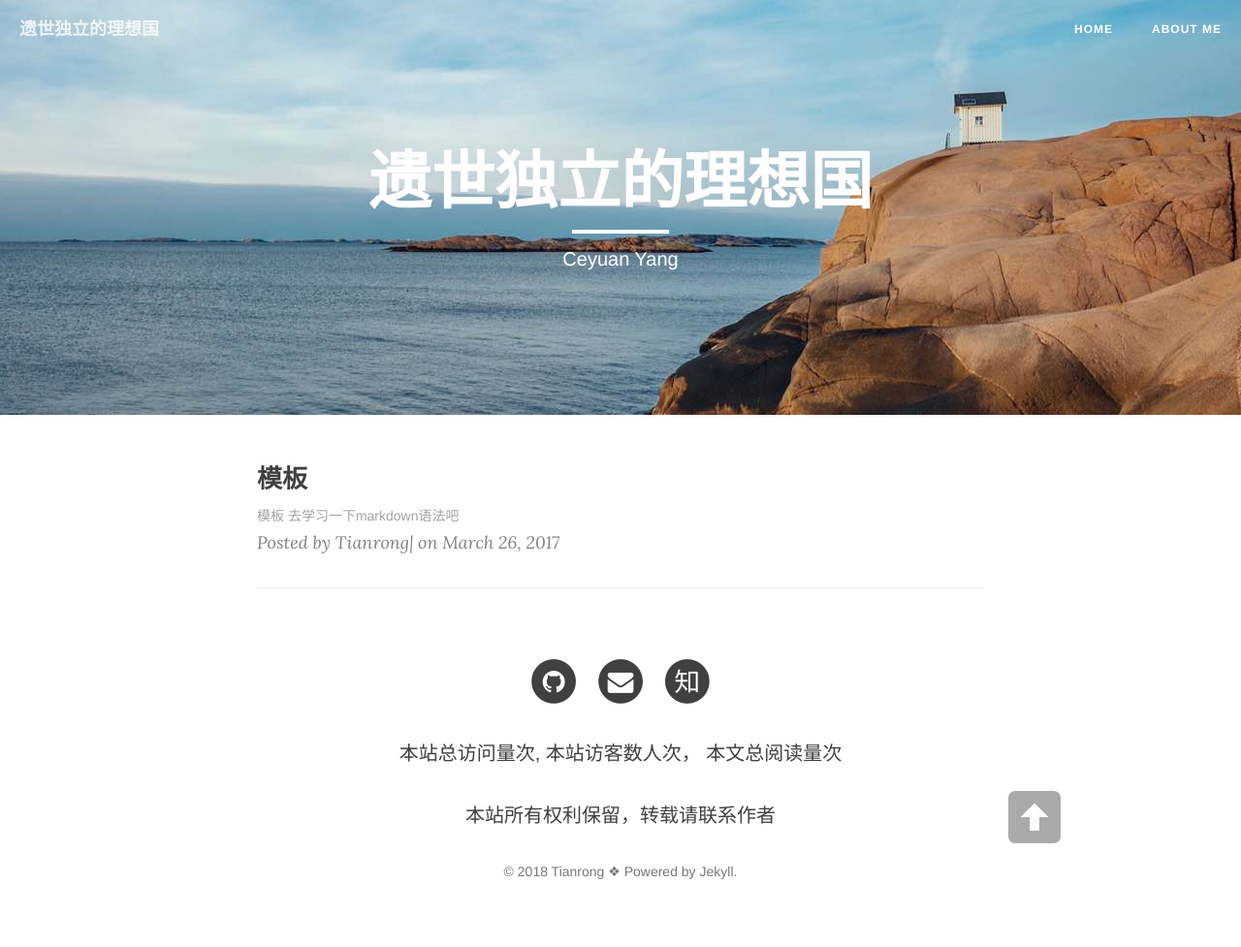
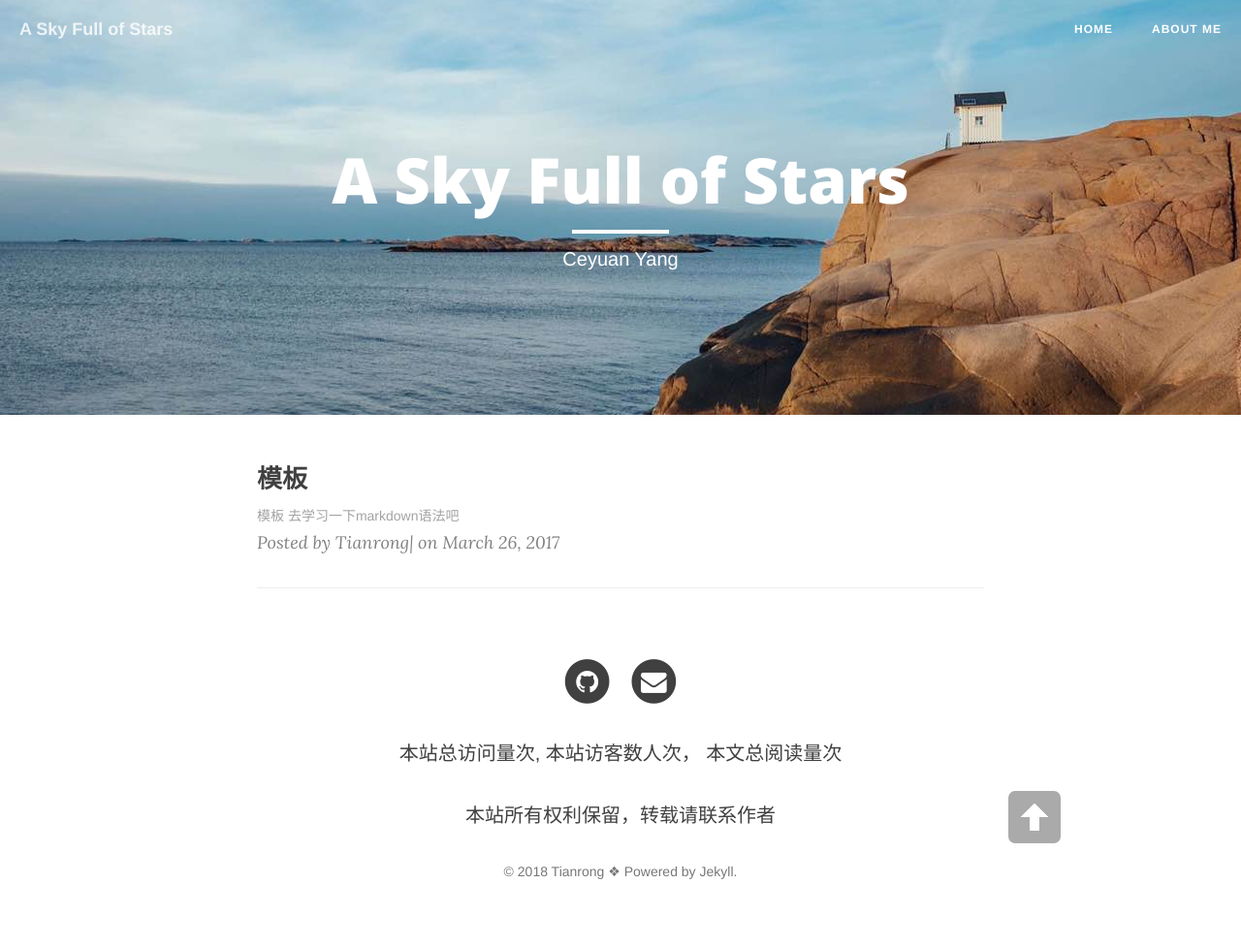
Before and after one commit to trchen12/trchen12.github.io, a Jekyll site: the page built from index.html, in a window 1280 px wide. Shown: the whole page at 97% size. Built offline with Jekyll 4.4.1, drawn with Linux system fonts in a browser that asks for light colours; nearby versions of some CDN libraries; the list of posts is cut into pages by our own code; comment, search, counter and statistics services are not loaded; some of the changed lines change nothing that is shown.

Commit message:
Update _config.yml

```diff
--- a/_config.yml
+++ b/_config.yml
@@ -1,5 +1,5 @@
 # Site settings
-title: 遗世独立的理想国
+title: A Sky Full of Stars
 header-img: "img/1.jpg"
 tagline: "cn"
 description: "Tianrong| I am who I am"
@@ -8,7 +8,7 @@ url: "http://limbo0000.github.io"
  # About/contact
 owner:
   name: "Tianrong "
-  email: "limbo0000@gmail.com"
+  email: "chentr@hku.hk"
   bio: "Welcome bro"
 
 # Data
@@ -18,9 +18,9 @@ favicon: img/favicon.png
 douban_username:
 github_username: trchen12
 facebook_username:
-zhihu_username: yang-ce-yuan
-email: limbo0000@gmail.com
-jianshu_username: 047512188d81
+zhihu_username:
+email: chentr@hku.hk
+jianshu_username:
 
 # Build settings
 # use Github Flavored Markdown !important
```
